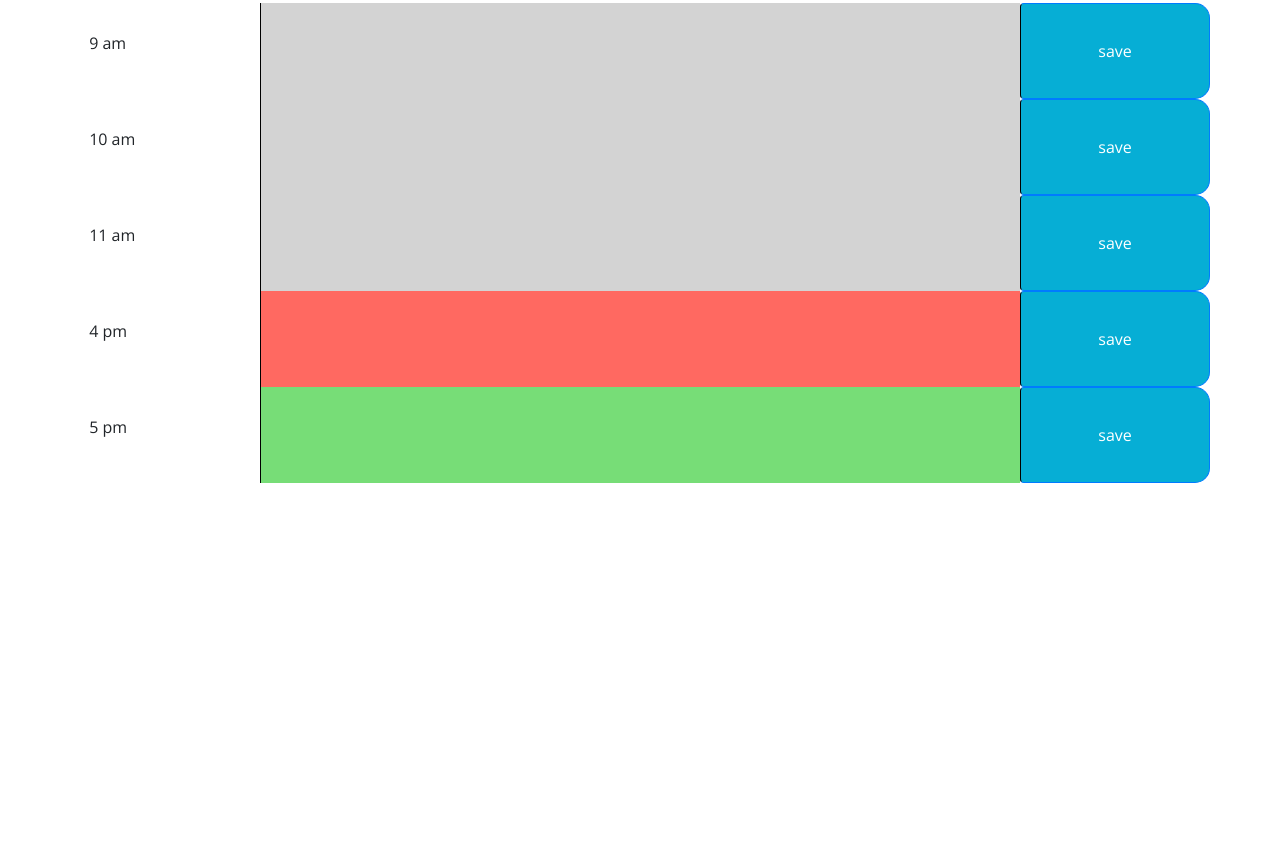
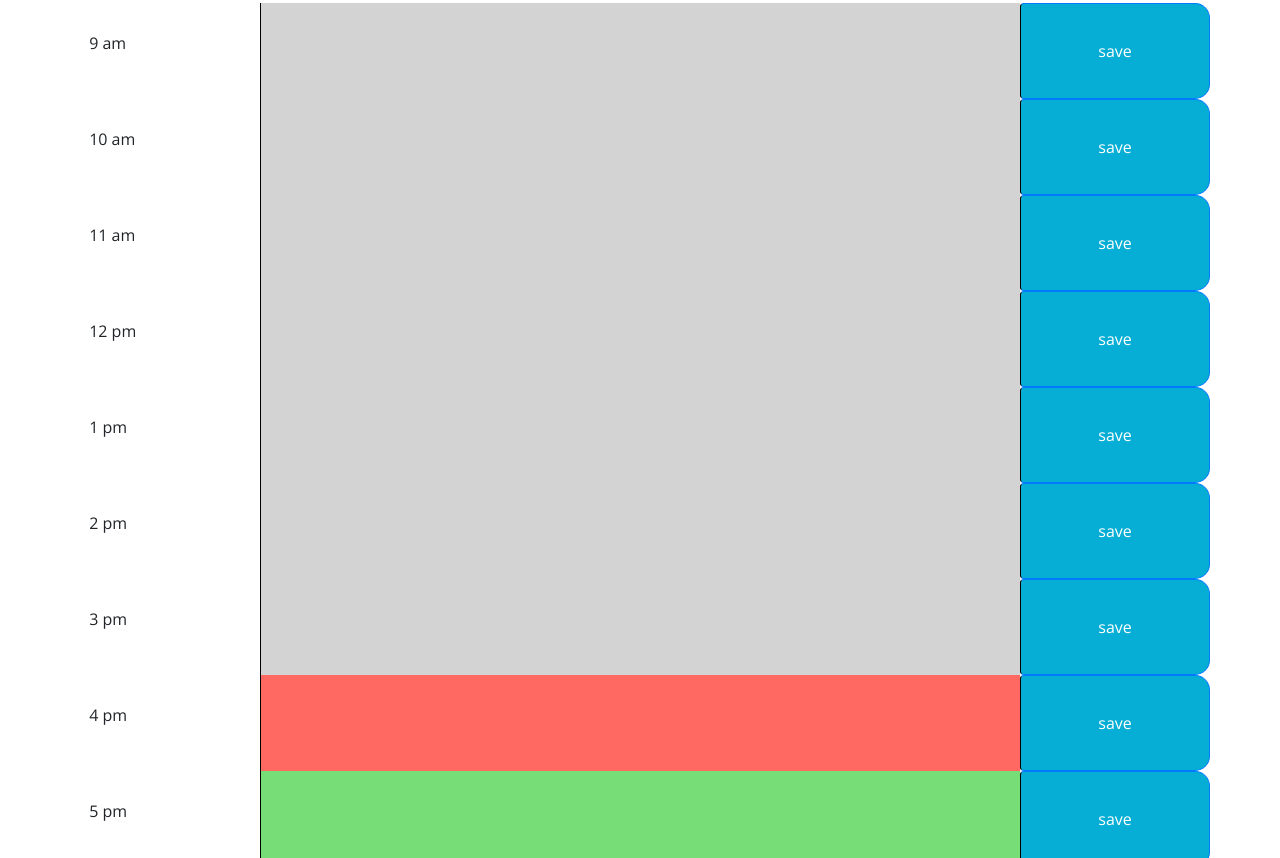
Before and after one commit to hamidoukolon/Day-planner, a plain HTML site: page index.html in a window 1280 px wide. Shown: the part 334-1192 px from the top of the page. Before the commit the page ends 820 px from the top, so only its background shows below. Drawn offline with nearby package versions, Linux system fonts and the light colour scheme.

```diff
--- a/index.html
+++ b/index.html
@@ -65,7 +65,38 @@
         </div>
         <br>
 
-
+        <div class="row">
+            <div class="col-2 timeOfDay" data-time="12-Pm">
+                <P> 12 pm</P>
+            </div>
+            <input class="col-8 input" type="text"></input>
+            <button type="button" class="col-2 btn btn-primary save" value="9-am">save</button>
+        </div>
+        <br>
+        <div class="row">
+            <div class="col-2 timeOfDay" data-time="1-pm">
+                <P> 1 pm</P>
+            </div>
+            <input class="col-8 input" type="text"></input>
+            <button type="button" class="col-2 btn btn-primary save" value="9-am">save</button>
+        </div>
+        <br>
+        <div class="row">
+            <div class="col-2 timeOfDay" data-time="2-pm">
+                <P> 2 pm</P>
+            </div>
+            <input class="col-8 input" type="text"></input>
+            <button type="button" class="col-2 btn btn-primary save" value="9-am">save</button>
+        </div>
+        <br>
+        <div class="row">
+            <div class="col-2 timeOfDay" data-time="3-pm">
+                <P> 3 pm</P>
+            </div>
+            <input class="col-8 input" type="text"></input>
+            <button type="button" class="col-2 btn btn-primary save" value="9-am">save</button>
+        </div>
+        <br>
         <div class="row">
             <div class="col-2 timeOfDay" data-time="4-pm">
                 <P> 4 pm</P>
--- a/timeJS.js
+++ b/timeJS.js
@@ -7,14 +7,14 @@ $(window).on("load", function () {
     $("#currentDay").append(headerdate)
     console.log("test");
     var timeData = JSON.parse(localStorage.getItem("timeSlots"));
-
+    console.log(timeData)
     if(!timeData){
         timeData = {};
 
         $(".timeOfDay").each(function(){
             timeData[$(this).attr("data-time")] = null
         })
-        localStorage.setItem("timeSlots", timeData)
+        localStorage.setItem("timeSlots", JSON.stringify(timeData))
     }
 
     console.log(timeData)
```
